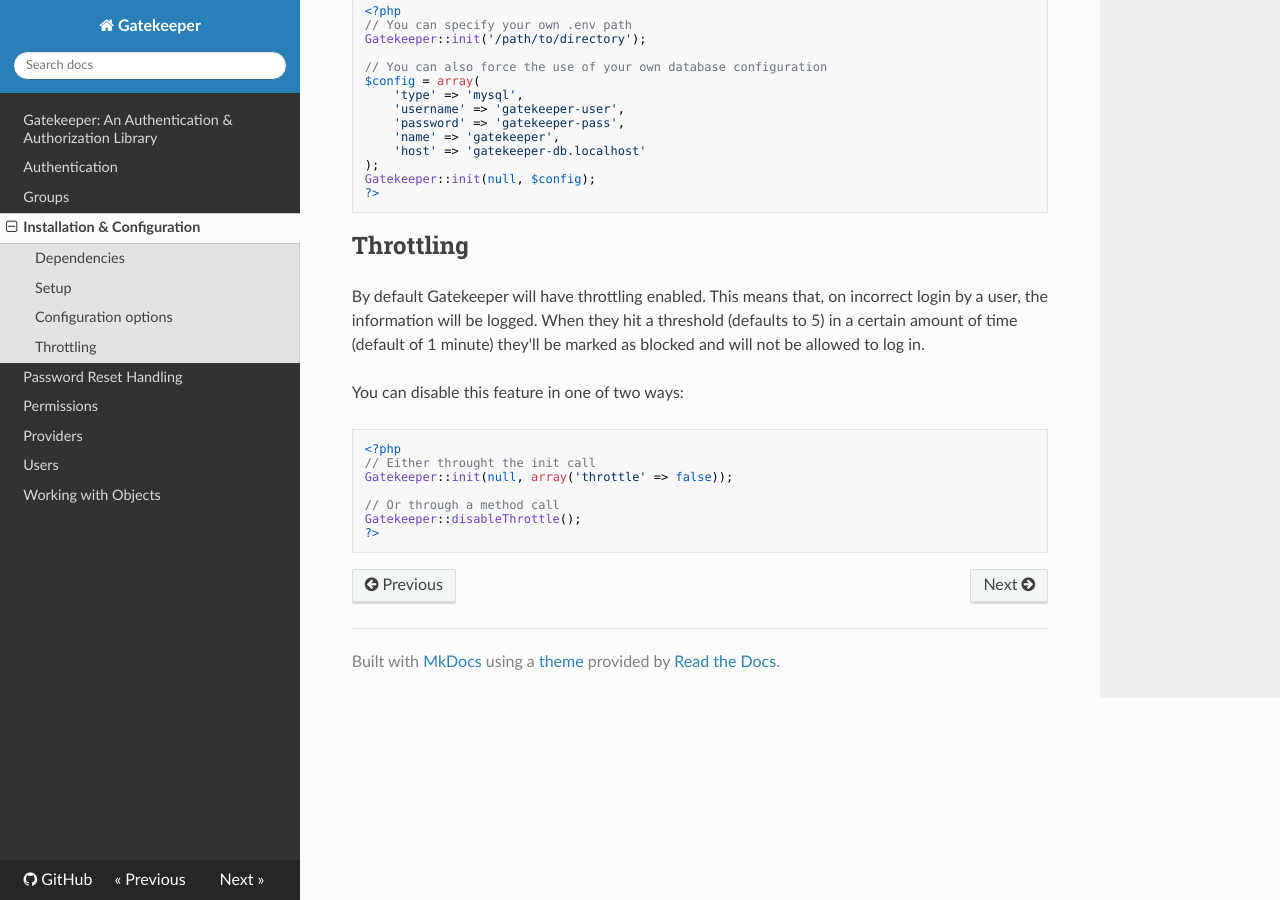
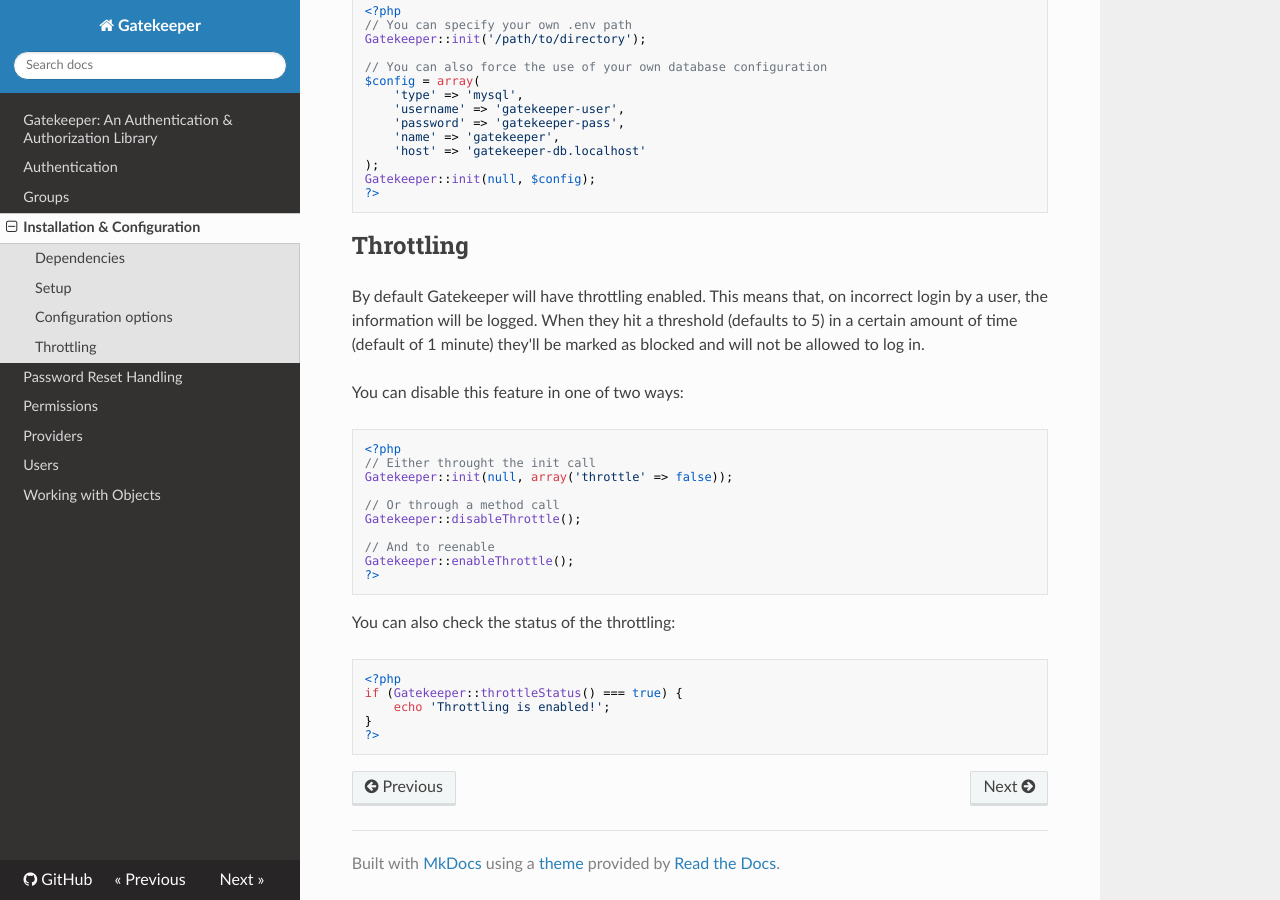
Before and after one commit to psecio/gatekeeper, an MkDocs documentation site: the page built from docs/installation-and-configuration.md, in a window 1280 px wide and 900 px high, scrolled down 1493 px. Built offline with MkDocs 1.6.1, drawn with Linux system fonts in a browser that asks for light colours; nearby versions of some CDN libraries.

Commit message:
adding throttle status and enable methods, updating docs to reflect

````diff
--- a/docs/installation-and-configuration.md
+++ b/docs/installation-and-configuration.md
@@ -88,5 +88,18 @@ Gatekeeper::init(null, array('throttle' => false));
 
 // Or through a method call
 Gatekeeper::disableThrottle();
+
+// And to reenable
+Gatekeeper::enableThrottle();
 ?>
 ```
+
+You can also check the status of the throttling:
+
+```php
+<?php
+if (Gatekeeper::throttleStatus() === true) {
+    echo 'Throttling is enabled!';
+}
+?>
+```
````
Also changed, not shown: 1 other file.
